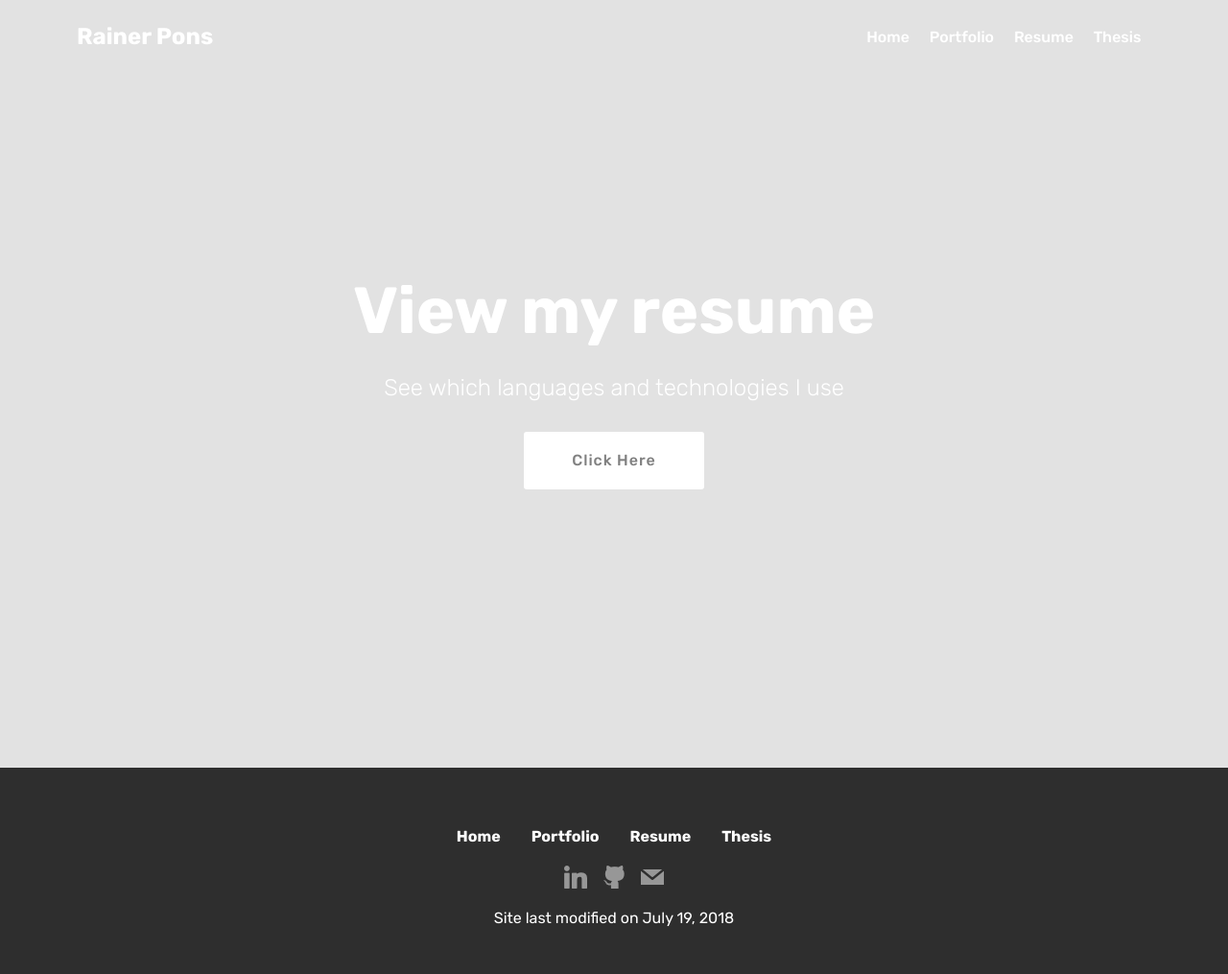
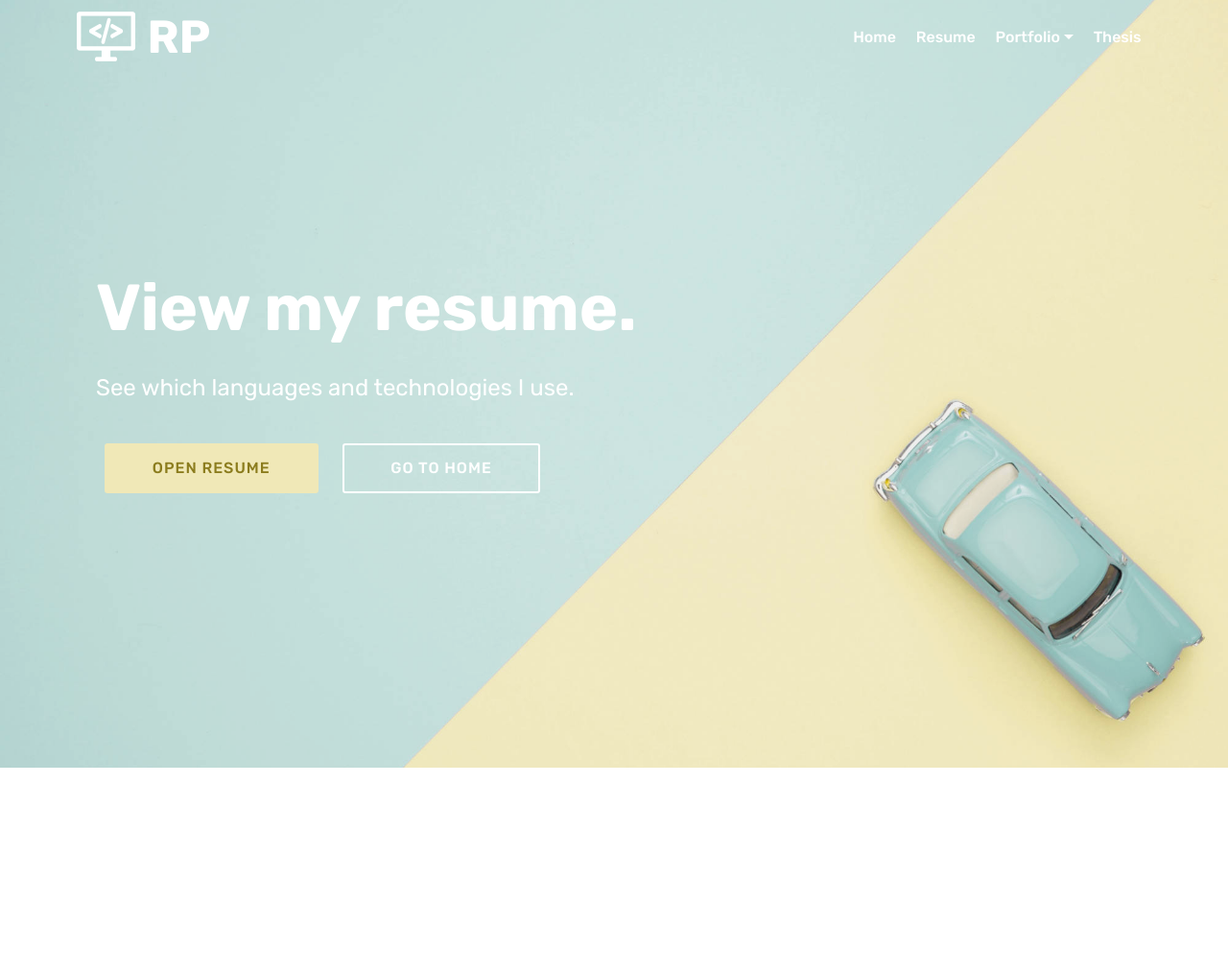
Before and after one commit to rainerpons/rainerpons.github.io, a plain HTML site: page resume.html in a window 1280 px wide. Shown: the whole page at 96% size. Drawn offline with Linux system fonts and the light colour scheme.

Commit message:
Updated page format
Also updated my resume

```diff
--- a/resume.html
+++ b/resume.html
@@ -1,24 +1,30 @@
 <!DOCTYPE html>
-<html>
+<html  >
 <head>
+  <!-- Site made with Mobirise Website Builder v4.9.7, https://mobirise.com -->
   <meta charset="UTF-8">
   <meta http-equiv="X-UA-Compatible" content="IE=edge">
-        <meta name="generator" content="Mobirise v4.7.7, mobirise.com">
+  <meta name="generator" content="Mobirise v4.9.7, mobirise.com">
   <meta name="viewport" content="width=device-width, initial-scale=1, minimum-scale=1">
   <link rel="shortcut icon" href="assets/images/me-128x128.png" type="image/x-icon">
   <meta name="description" content="The resume page of Rainer Pons' personal website">
+
   <title>Resume</title>
   <link rel="stylesheet" href="assets/web/assets/mobirise-icons/mobirise-icons.css">
   <link rel="stylesheet" href="assets/tether/tether.min.css">
   <link rel="stylesheet" href="assets/bootstrap/css/bootstrap.min.css">
   <link rel="stylesheet" href="assets/bootstrap/css/bootstrap-grid.min.css">
   <link rel="stylesheet" href="assets/bootstrap/css/bootstrap-reboot.min.css">
+  <link rel="stylesheet" href="assets/dropdown/css/style.css">
   <link rel="stylesheet" href="assets/socicon/css/styles.css">
-        <link rel="stylesheet" href="assets/dropdown/css/style.css">
   <link rel="stylesheet" href="assets/theme/css/style.css">
   <link rel="stylesheet" href="assets/mobirise/css/mbr-additional.css" type="text/css">
+
+
+
 </head>
 <body>
+
 <!-- Google Analytics -->
 <!-- Google Analytics -->
 <!-- Global site tag (gtag.js) - Google Analytics -->
@@ -32,7 +38,12 @@
 </script>
 <!-- /Google Analytics -->
 <!-- /Google Analytics -->
+
+
   <section class="menu cid-qUPdhkpdkd" once="menu" id="menu1-t">
+
+
+
     <nav class="navbar navbar-expand beta-menu navbar-dropdown align-items-center navbar-fixed-top navbar-toggleable-sm bg-color transparent">
         <button class="navbar-toggler navbar-toggler-right" type="button" data-toggle="collapse" data-target="#navbarSupportedContent" aria-controls="navbarSupportedContent" aria-expanded="false" aria-label="Toggle navigation">
             <div class="hamburger">
@@ -44,86 +55,113 @@
         </button>
         <div class="menu-logo">
             <div class="navbar-brand">
-                        <span class="navbar-caption-wrap"><a class="navbar-caption text-white display-5" href="index.html">
-                        Rainer Pons</a></span>
+                <span class="navbar-logo">
+                    <a href="index.html">
+                         <img src="assets/images/programming-2-122x122.png" alt="Mobirise" title="" style="height: 3.8rem;">
+                    </a>
+                </span>
+                <span class="navbar-caption-wrap"><a class="navbar-caption text-white display-2" href="index.html">
+                        RP</a></span>
             </div>
         </div>
         <div class="collapse navbar-collapse" id="navbarSupportedContent">
-                    <ul class="navbar-nav nav-dropdown nav-right" data-app-modern-menu="true">
-                        <li class="nav-item">
+            <ul class="navbar-nav nav-dropdown nav-right" data-app-modern-menu="true"><li class="nav-item">
                     <a class="nav-link link text-white display-4" href="index.html">
+
                         Home</a>
-                        </li>
-                        <li class="nav-item"><a class="nav-link link text-white display-4" href="portfolio.html">
-                            Portfolio</a>
-                        </li>
-                        <li class="nav-item">
+                </li><li class="nav-item">
                     <a class="nav-link link text-white display-4" href="resume.html">
+
                         Resume</a>
-                        </li>
+                </li><li class="nav-item dropdown"><a class="nav-link link text-white dropdown-toggle display-4" href="portfolio.html" data-toggle="dropdown-submenu" aria-expanded="false">
+
+                        Portfolio</a><div class="dropdown-menu"><a class="text-white dropdown-item display-4" href="portfolio.html">View All</a><a class="text-white dropdown-item display-4" href="portfolio.html#content4-21">Web Design</a><a class="text-white dropdown-item display-4" href="portfolio.html#content4-22">Graphic Design</a><a class="text-white dropdown-item display-4" href="portfolio.html#content4-29">Photography</a></div></li>
                 <li class="nav-item"><a class="nav-link link text-white display-4" href="thesis.html">
-                            Thesis</a>
-                        </li>
-                    </ul>
+
+                        Thesis</a></li></ul>
+
         </div>
     </nav>
 </section>
-        <section class="cid-qUUBMWqsfU mbr-fullscreen mbr-parallax-background" id="header2-v">
-            <div class="mbr-overlay" style="opacity: 0.1; background-color: rgb(118, 118, 118);"></div>
-            <div class="container align-center">
-                <div class="row justify-content-md-center">
-                    <div class="mbr-white col-md-10">
-                        <h1 class="mbr-section-title mbr-bold pb-3 mbr-fonts-style display-1">View my resume</h1>
-                        <h3 class="mbr-section-subtitle align-center mbr-light pb-3 mbr-fonts-style display-5">See which languages and technologies I use<br></h3>
-                        <div class="mbr-section-btn"><a class="btn btn-md btn-white display-7" href="assets/files/resume.pdf" target="_blank">Click Here</a></div>
+
+<section class="engine"><a href="https://mobirise.info/i">free web creation software</a></section><section class="header9 cid-rncJxFtF6n mbr-fullscreen" id="header9-31">
+
+
+
+    <div class="mbr-overlay" style="opacity: 0.1; background-color: rgb(118, 118, 118);">
+    </div>
+
+    <div class="container">
+        <div class="media-container-column mbr-white col-lg-8 col-md-10">
+            <h1 class="mbr-section-title align-left mbr-bold pb-3 mbr-fonts-style display-1">
+                View my resume.</h1>
+
+            <p class="mbr-text align-left pb-3 mbr-fonts-style display-5">
+                See which languages and technologies I use.</p>
+            <div class="mbr-section-btn align-left"><a class="btn btn-md btn-success display-4" href="assets/files/resume.pdf" target="_blank">OPEN RESUME</a>
+                <a class="btn btn-md btn-white-outline display-4" href="index.html">GO TO HOME</a></div>
+        </div>
+    </div>
+
+
+</section>
+
+<section once="" class="cid-qUUFlt4Jj2 mbr-reveal" id="footer7-x">
+
+
+
+
+
+    <div class="container">
+        <div class="media-container-row align-center mbr-white">
+            <div class="row row-links">
+                <ul class="foot-menu">
+
+
+
+
+
+                <li class="foot-menu-item mbr-fonts-style display-7"><a href="index.html"><strong>Home</strong></a></li><li class="foot-menu-item mbr-fonts-style display-7"><a href="portfolio.html"><strong>Portfolio</strong></a></li><li class="foot-menu-item mbr-fonts-style display-7"><a href="resume.html"><strong>Resume</strong></a></li><li class="foot-menu-item mbr-fonts-style display-7"><a href="thesis.html"><strong>Thesis</strong></a></li><li class="foot-menu-item mbr-fonts-style display-7"><a href="mailto:rainerpons11@gmail.com"><strong>Email</strong></a></li><li class="foot-menu-item mbr-fonts-style display-7"><a href="tel:+1-714-4723456"><strong>Phone</strong></a></li></ul>
+            </div>
+            <div class="row social-row">
+                <div class="social-list align-right pb-2">
+
+
+
+
+
+
+                <div class="soc-item">
+                        <a href="https://www.linkedin.com/in/rainerpons/" target="_blank">
+                            <span class="mbr-iconfont mbr-iconfont-social socicon-linkedin socicon"></span>
+                        </a>
+                    </div><div class="soc-item">
+                        <a href="https://github.com/rainerpons/" target="_blank">
+                            <span class="mbr-iconfont mbr-iconfont-social socicon-github socicon"></span>
+                        </a>
+                    </div><div class="soc-item">
+                        <a href="https://angel.co/rainerpons" target="_blank">
+                            <span class="mbr-iconfont mbr-iconfont-social socicon-angellist socicon"></span>
+                        </a>
+                    </div></div>
+            </div>
+            <div class="row row-copirayt">
+                <p class="mbr-text mb-0 mbr-fonts-style mbr-white align-center display-7">Site last modified on April 9, 2019</p>
             </div>
         </div>
     </div>
 </section>
-        <section once="" class="cid-qUUFlt4Jj2" id="footer7-x">
-            <div class="container">
-                <div class="media-container-row align-center mbr-white">
-                    <div class="row row-links">
-                        <ul class="foot-menu">
-                            <li class="foot-menu-item mbr-fonts-style display-7"><a href="index.html"><strong>Home</strong></a></li>
-                            <li class="foot-menu-item mbr-fonts-style display-7"><a href="portfolio.html"><strong>Portfolio</strong></a></li>
-                            <li class="foot-menu-item mbr-fonts-style display-7"><a href="resume.html"><strong>Resume</strong></a></li>
-                            <li class="foot-menu-item mbr-fonts-style display-7"><a href="thesis.html"><strong>Thesis</strong></a></li>
-                        </ul>
-                    </div>
-                    <div class="row social-row">
-                        <div class="social-list align-right pb-2">
-                            <div class="soc-item">
-                                <a href="https://www.linkedin.com/in/rainerpons/" target="_blank">
-                                <span class="mbr-iconfont mbr-iconfont-social socicon-linkedin socicon"></span>
-                                </a>
-                            </div>
-                            <div class="soc-item">
-                                <a href="https://github.com/rainerpons/" target="_blank">
-                                <span class="mbr-iconfont mbr-iconfont-social socicon-github socicon"></span>
-                                </a>
-                            </div>
-                            <div class="soc-item">
-                                <a href="mailto:rainerpons11@gmail.com">
-                                <span class="mbr-iconfont mbr-iconfont-social socicon-mail socicon"></span>
-                                </a>
-                            </div>
-                        </div>
-                    </div>
-                    <div class="row row-copirayt">
-                        <p class="mbr-text mb-0 mbr-fonts-style mbr-white align-center display-7">Site last modified on July 19, 2018</p>
-                    </div>
-                </div>
-            </div>
-        </section>
+
+
   <script src="assets/web/assets/jquery/jquery.min.js"></script>
   <script src="assets/popper/popper.min.js"></script>
   <script src="assets/tether/tether.min.js"></script>
   <script src="assets/bootstrap/js/bootstrap.min.js"></script>
+  <script src="assets/smoothscroll/smooth-scroll.js"></script>
   <script src="assets/dropdown/js/script.min.js"></script>
   <script src="assets/touchswipe/jquery.touch-swipe.min.js"></script>
-        <script src="assets/parallax/jarallax.min.js"></script>
-        <script src="assets/smoothscroll/smooth-scroll.js"></script>
   <script src="assets/theme/js/script.js"></script>
+
+
 </body>
 </html>
```
Lines whose indentation alone changed are shown as unchanged.
